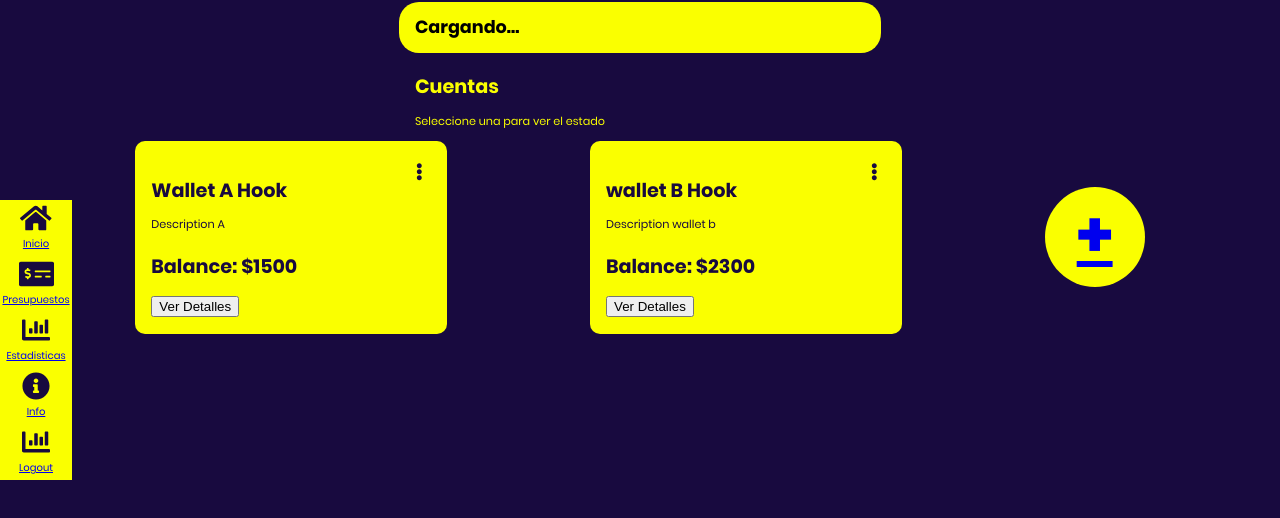
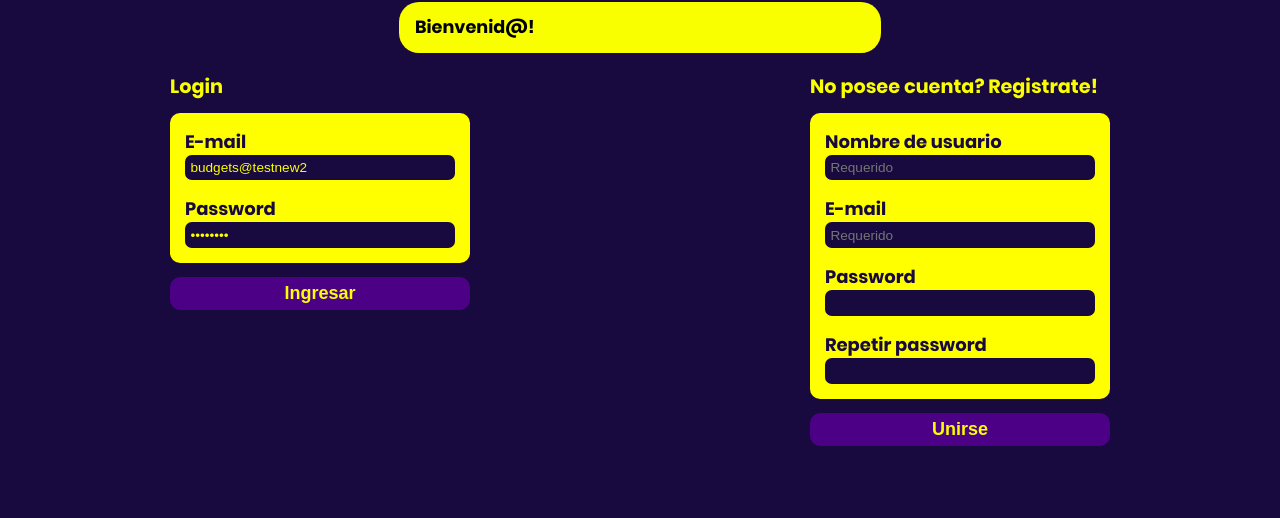
Before and after one commit to ibejarano/controlador-de-gastos, a React (Create React App) app: page /login in a window 1280 px wide. Shown: the top 518 px of the page. Built offline with nearby package versions, Linux system fonts and the light colour scheme.

Commit message:
added login and private routes

```diff
--- a/src/App.js
+++ b/src/App.js
@@ -1,4 +1,4 @@
-import React, { useEffect, useReducer } from "react";
+import React from "react";
 import { ThemeProvider } from "styled-components";
 import theme from "./themes/main";
 import {
@@ -9,53 +9,30 @@ import {
 } from "react-router-dom";
 
 import MainContainer from "./components/MainContainer";
-// import LoginPage from "./pages/LoginPage";
+import LoginPage from "./pages/LoginPage";
 import Home from "./pages/Home";
 import BudgetPage from "./pages/Budget";
-// import Logout from "./pages/Logout";
+import Logout from "./pages/Logout";
 import Navbar from "./components/Navbar";
 
-import { getUserWithCookies } from "./helpers/requests";
-
-import { UserProvider } from "./context/UserContext";
+import { UserProvider, useUser } from "./context/UserContext";
 
 import "./App.css";
 
-const sessionUser = JSON.parse(sessionStorage.getItem("expenses-user"));
-
 function App() {
-  // useEffect(() => {
-  //   async function fetchData() {
-  //     const { data, err } = await getUserWithCookies();
-  //     if (err) {
-  //       console.log(err.message);
-  //     } else {
-  //       dispatchUser({ type: "set-user", payload: data.user });
-  //     }
-  //   }
-
-  //   fetchData();
-  // }, []);
-
   return (
     <Router>
       <ThemeProvider theme={theme}>
         <MainContainer>
           <UserProvider>
-            <React.Fragment>
-              <Switch>
-                {/* <Route path="/logout">
-                  <Logout />
-                </Route> */}
-                <Route path="/budgets">
-                  <BudgetPage />
-                </Route>
-                <Route path="/">
-                  <Home />
-                </Route>
-              </Switch>
-              <Navbar />
-            </React.Fragment>
+            <Switch>
+              <PrivateRoute path="/logout" component={Logout} />
+              <PrivateRoute path="/budgets" component={BudgetPage} />
+              <Route exact path="/login">
+                <LoginPage />
+              </Route>
+              <PrivateRoute exact path="/" component={Home} />
+            </Switch>
           </UserProvider>
         </MainContainer>
       </ThemeProvider>
@@ -64,11 +41,21 @@ function App() {
 }
 
 function PrivateRoute({ component: Component, ...rest }) {
+  const {
+    user: { loggedIn },
+  } = useUser();
   return (
     <Route
       {...rest}
       render={(props) =>
-        false ? <Component {...props} /> : <Redirect to="/login" />
+        loggedIn ? (
+          <React.Fragment>
+            <Component {...props} />
+            <Navbar />
+          </React.Fragment>
+        ) : (
+          <Redirect to="/login" />
+        )
       }
     />
   );
--- a/src/components/AddExpense.js
+++ b/src/components/AddExpense.js
@@ -1,4 +1,4 @@
-import React, { useState, useContext } from "react";
+import React, { useState } from "react";
 import styled from "styled-components";
 import Dropdown from "react-dropdown";
 import { addExpense } from "../helpers/requests";
@@ -78,13 +78,12 @@ const AddExpense = ({ walletId, setError }) => {
       onSubmit={async (e) => {
         e.preventDefault();
         setIsSubmitting(true);
-        // const { data, err } = await addExpense(walletId, fields);
-        // if (err) {
-        //   setError(err.response.data.error);
-        // } else {
-        console.log("sending expenses....", fields);
-        dispatch({ type: "update-wallet", payload: fields });
-        // }
+        const { data, err } = await addExpense(walletId, fields);
+        if (err) {
+          setError(err.response.data.error);
+        } else {
+          dispatch({ type: "update-wallet", payload: data });
+        }
         setIsSubmitting(false);
       }}
     >
--- a/src/context/UserContext.js
+++ b/src/context/UserContext.js
@@ -1,50 +1,53 @@
 import React, { createContext, useReducer, useContext } from "react";
 import reducer from "../reducers/user";
 
-const initUser = {
-  username: "custom hook user!",
-  wallets: [
-    {
-      _id: 1,
-      name: "Wallet A Hook",
-      balance: 1500,
-      description: "Description A",
-      expenses: [
-        {
-          _id: 1,
-          description: "papel",
-          amount: 130,
-          section: "comida",
-          createdAt: Date.now(),
-        },
-      ],
-    },
-    {
-      _id: 2,
-      name: "wallet B Hook",
-      balance: 2300,
-      description: "Description wallet b",
-      expenses: [],
-    },
-  ],
-  budgets: [],
-  sectionsSaved: ["comida", "general"],
-  openWallet: false,
-};
+const sessionUser = JSON.parse(sessionStorage.getItem("expenses-user"));
 
-const UserContext = createContext(initUser);
+// const initUser = {
+//   username: "custom hook user!",
+//   wallets: [
+//     {
+//       _id: 1,
+//       name: "Wallet A Hook",
+//       balance: 1500,
+//       description: "Description A",
+//       expenses: [
+//         {
+//           _id: 1,
+//           description: "papel",
+//           amount: 130,
+//           section: "comida",
+//           createdAt: Date.now(),
+//         },
+//       ],
+//     },
+//     {
+//       _id: 2,
+//       name: "wallet B Hook",
+//       balance: 2300,
+//       description: "Description wallet b",
+//       expenses: [],
+//     },
+//   ],
+//   budgets: [],
+//   sectionsSaved: ["comida", "general"],
+//   openWallet: false,
+// };
+
+const UserContext = createContext({});
 
 export function useUser() {
   return useContext(UserContext);
 }
 
 export function UserProvider({ children }) {
-  const [user, dispatch] = useReducer(reducer, initUser);
+  const [user, dispatch] = useReducer(reducer, {
+    loggedIn: false,
+    ...sessionUser,
+  });
   return (
     <UserContext.Provider value={{ user, dispatch }}>
       {children}
     </UserContext.Provider>
   );
 }
-// const customHook = { UserProvider, useUser };
-// export default customHook;
--- a/src/pages/LoginPage.js
+++ b/src/pages/LoginPage.js
@@ -1,7 +1,7 @@
-import React, { useState, useContext } from "react";
+import React, { useState } from "react";
 import styled from "styled-components";
 import { login, register } from "../helpers/requests";
-import { UserProvider } from "../context/UserContext";
+import { useUser } from "../context/UserContext";
 
 import SubmitButton from "../components/SubmitButton";
 import Error from "../components/Error";
@@ -47,11 +47,12 @@ const StyledForm = styled.form`
 `;
 
 const LoginPage = () => {
-  const { dispatchUser } = useContext(UserContext);
+  console.log("porque no render?")
+  const { dispatch } = useUser();
   const [input, setInput] = useState({
     username: "",
-    email: "test@mail.com",
-    password: "test",
+    email: "budgets@testnew2",
+    password: "testpass",
     confPassword: "",
   });
   const [isSubmitting, setIsSubmitting] = useState(false);
@@ -80,8 +81,7 @@ const LoginPage = () => {
               if (err) {
                 setError(err.message || err.response.data.error);
               } else {
-                console.log(data);
-                dispatchUser({ type: "set-user", payload: data });
+                dispatch({ type: "set-user", payload: data });
               }
               setIsSubmitting(false);
             }}
@@ -121,7 +121,7 @@ const LoginPage = () => {
               if (err) {
                 setError(err);
               } else {
-                dispatchUser({ type: "set-user", payload: data });
+                dispatch({ type: "set-user", payload: data });
               }
               setIsSubmitting(false);
             }}
```
